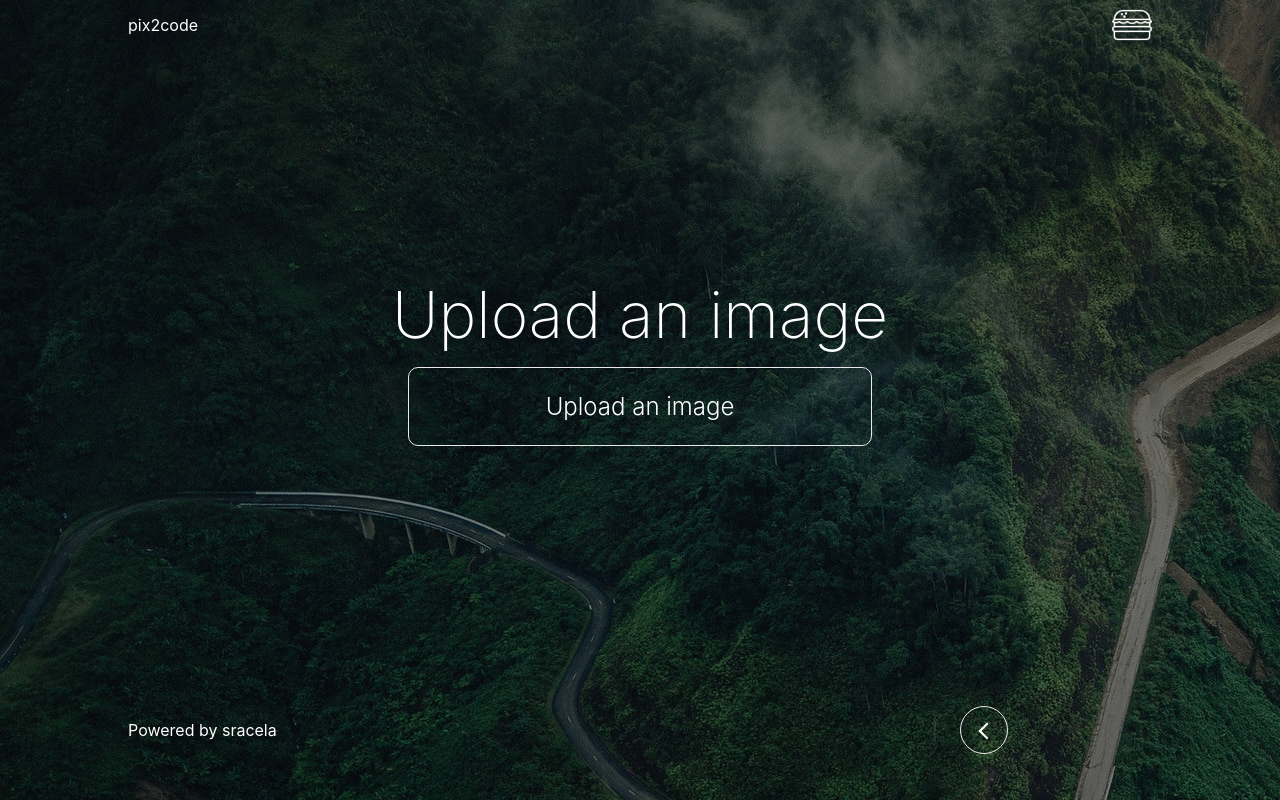
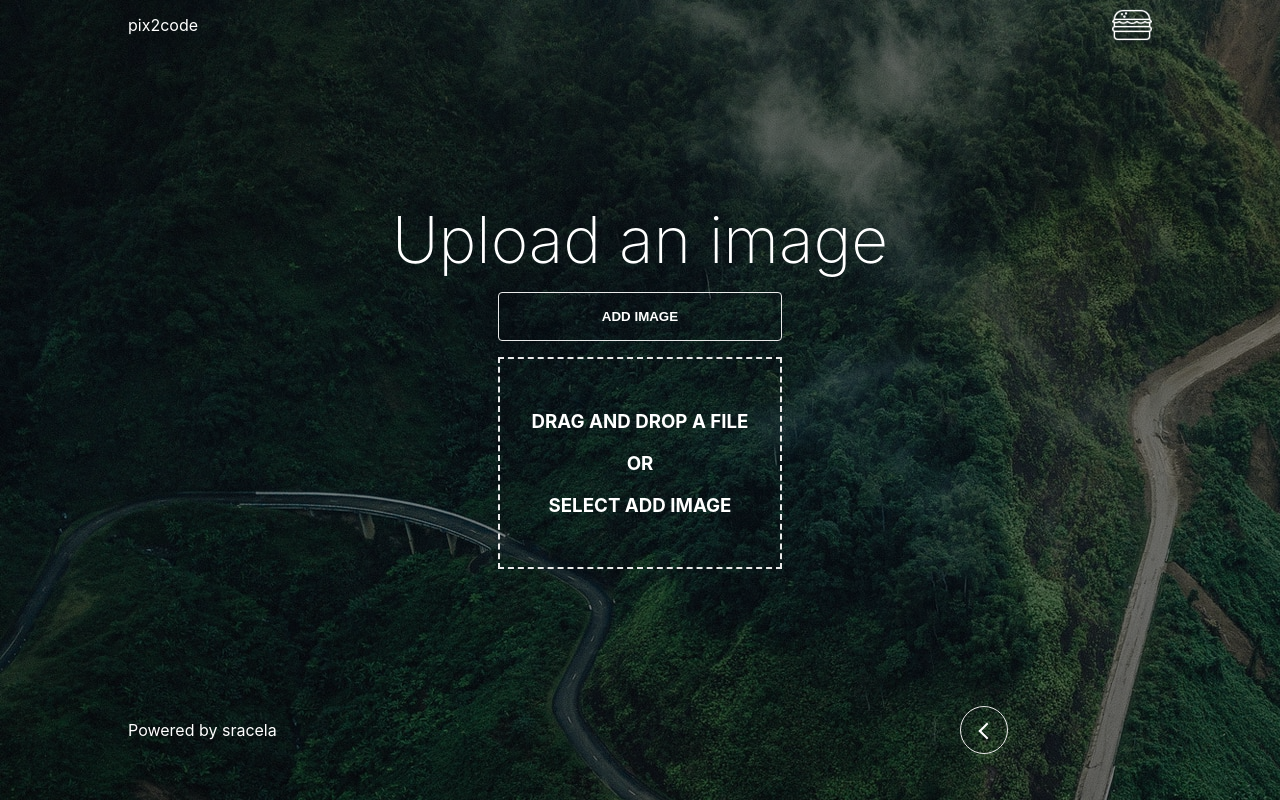
Before and after one commit to sracela/laiout, a Next.js app: page /upload_image in a window 1280 px wide. Built offline with nearby package versions, Linux system fonts and the light colour scheme.

Commit message:
Logic and style ImageUploader

```diff
--- a/components/ImageUploader.js
+++ b/components/ImageUploader.js
@@ -1,5 +1,38 @@
-
+import Link from 'next/link'
+import styles from '../components/ImageUploader.module.css'
+import { useState, useRef } from 'react'
 
 export default function ImageUploader() {
- return <div></div>
+    const [image, setImage] = useState('');
+    const inputFileRef = useRef(null);
+
+    const onImageChange = event => {
+        if (event.target.files && event.target.files[0]) {
+          let img = event.target.files[0];
+          setImage(URL.createObjectURL(img))
+        }
+      };
+
+ return (
+     <div className={styles.fileUpload}>
+        <button className={styles.fileUploadBtn} type="button" onClick={() => {inputFileRef.current.click();}}>Add Image</button>
+        <div className={styles.imageUploadWrap}>
+            <input className={styles.fileUploadInput} type='file' onChange={onImageChange} ref={inputFileRef} />
+            {image ? <div className={styles.fileUploadContent} >
+            <img className={styles.fileUploadImage} src={image} />
+         </div> :
+         <div className={styles.dragText}>
+                <h3>Drag and drop a file </h3>
+                <h3>or</h3>
+                <h3>select add Image</h3>
+            </div>}
+
+         </div>
+         {image && <Link href="/compute_layout" >
+                <div className={styles.card}>
+                    Get your code!
+                </div>
+            </Link>}
+     </div>
+ )
 }
--- /dev/null
+++ b/components/ImageUploader.module.css
@@ -0,0 +1,84 @@
+.fileUpload{
+    max-width: 600px;
+    margin: 0 auto;
+    padding: 1rem;
+}
+.fileUploadBtn {
+    width: 100%;
+    margin: 0;
+    color: #fff;
+    background:none;
+    border: none;
+    padding: 1rem;
+    border-radius: 4px;
+    border: 1px solid #eaeaea;
+    transition: all .2s ease;
+    text-transform: uppercase;
+    font-weight: 700;
+}
+
+.fileUploadBtn:hover,
+.fileUploadBtn:focus,
+.fileUploadBtn:active {
+    background-color: #3058468c;
+    transition: all .2s ease;
+    cursor: pointer;
+}
+
+.imageUploadWrap{
+    margin-top: 1rem;
+    border: 2px dashed #eaeaea;
+    position: relative;
+}
+
+.imageUploadWrap:hover {
+    background-color: #3058468c;
+    border: 2px dashed #eaeaea;
+  }
+
+.fileUploadInput{
+    position: absolute;
+    width: 100%;
+    height: 100%;
+    outline: none;
+    opacity: 0;
+    cursor: pointer;
+
+}
+.dragText{
+    font-weight: 200;
+    text-transform: uppercase;
+    padding: 2rem 2rem;
+    text-align: center;
+}
+
+.fileUploadContent{
+  text-align: center;
+}
+
+.fileUploadImage{
+    max-height: 20rem;
+    max-width: 20rem;
+    margin: auto;
+    padding: 1rem;
+}
+
+.card {
+    margin: 1rem;
+    padding: 1.5rem;
+    text-align: center;
+    color: inherit;
+    text-decoration: none;
+    border: 1px solid #eaeaea;
+    border-radius: 10px;
+    transition: color 0.15s ease, border-color 0.15s ease;
+    font-size: 1.5rem;
+    font-weight: 300;
+  }
+
+  .card:hover,
+  .card:focus,
+  .card:active {
+    background-color: #3058468c;
+    cursor: pointer;
+  }
--- a/pages/upload_image.js
+++ b/pages/upload_image.js
@@ -1,5 +1,4 @@
 import Head from 'next/head'
-import Link from 'next/link'
 import Layout, { siteTitle } from '../components/layout'
 import ImageUploader from '../components/ImageUploader'
 import styles from '../styles/Home.module.css'
@@ -10,14 +9,9 @@ export default function Upload_Image() {
         <Head>
           <title>{siteTitle}</title>
         </Head>
-        <section>
+        <section className={styles.grid}>
           <h1 className={styles.title}>Upload an image</h1>
-          <Link href="/compute_layout" >
-          <div className={styles.card}>
-              <a>Upload an image</a>
-          </div>
-        </Link>
-          {/* <ImageUploader /> */}
+          <ImageUploader />
         </section>
       </Layout>
     )
--- a/styles/Home.module.css
+++ b/styles/Home.module.css
@@ -31,7 +31,7 @@
   align-items: center;
   justify-content: center;
   flex-wrap: wrap;
-  max-width: 800px;
+  max-width: 600px;
   margin-top: 3rem;
 }
 
```
